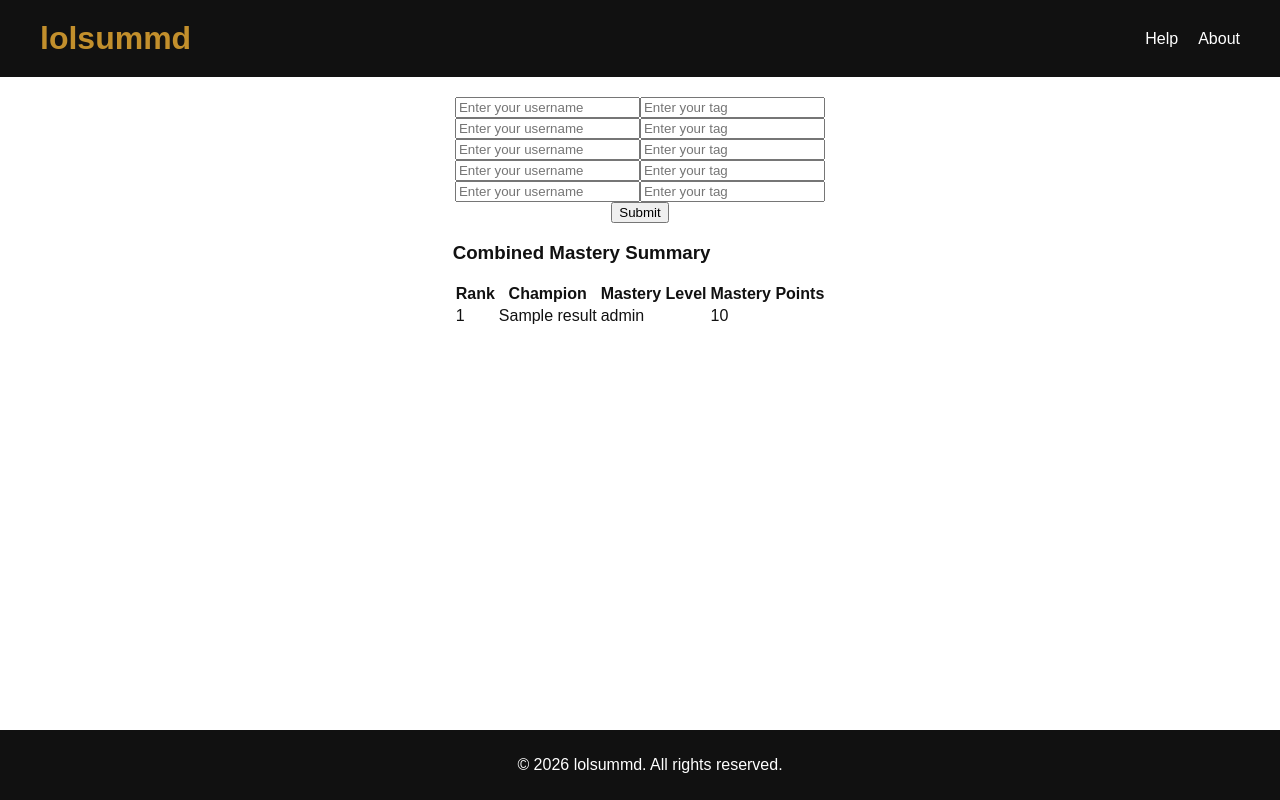
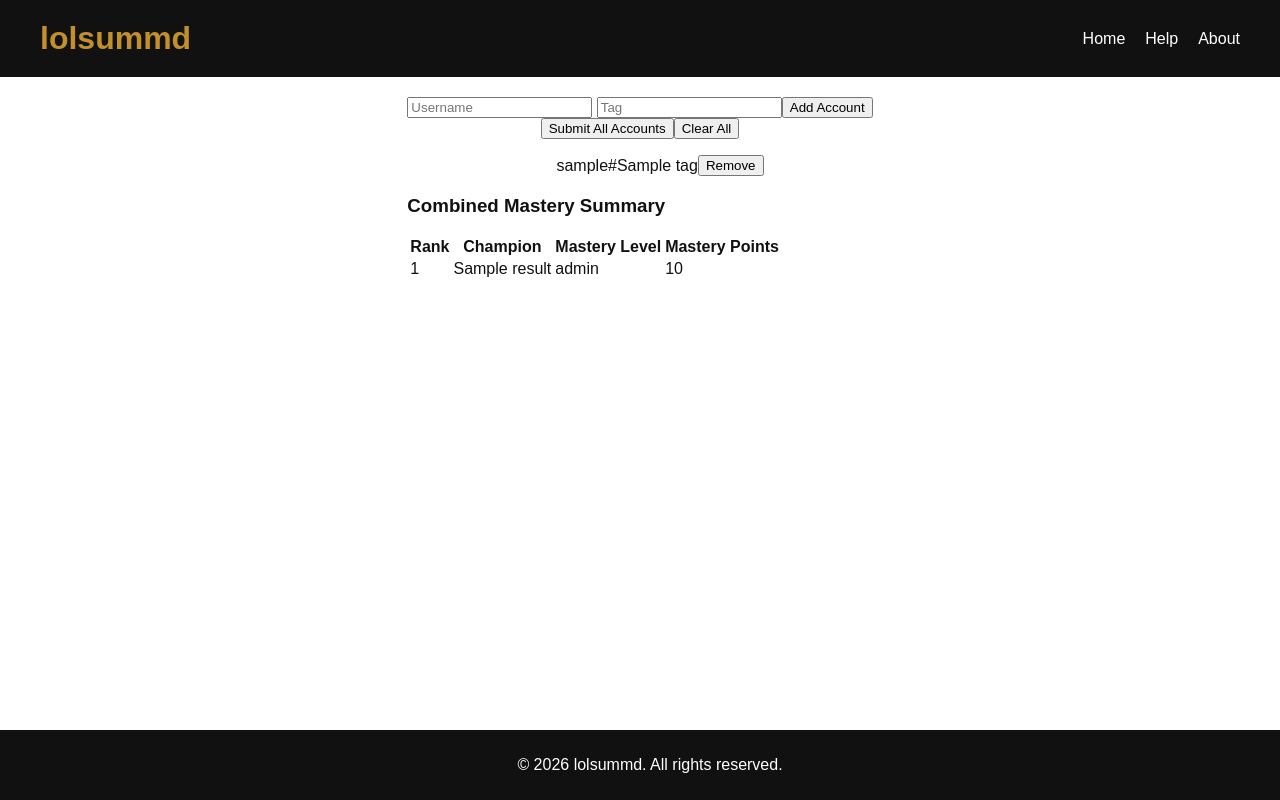
Before and after one commit to hutnerr/lolsummd, a Flask app: template templates/index.html in a window 1280 px wide. Run offline with Flask 3, Linux system fonts and the light colour scheme; the template is opened without the code that fills it: most values are stand-ins (such as "Sample title", 1, 10 or a date in 2020).

Commit message:
getting the flow down

```diff
--- a/app.py
+++ b/app.py
@@ -1,5 +1,6 @@
 import os
-from flask import Flask, render_template, request
+from flask import Flask, render_template, request, session
+from werkzeug.exceptions import HTTPException
 from util.riot_api_client import RiotAPIClient
 from util.clogger import Clogger
 from core.mastery_summarizer import summarize_mastery
@@ -10,44 +11,103 @@ Clogger.debugEnabled = False
 
 with open(KEY_FILEPATH, 'r') as f:
     key = f.read().strip()
-    try:
-        client: RiotAPIClient = RiotAPIClient(key)
-    except Exception as e:
-        Clogger.error(f"Failed to initialize RiotAPIClient: {e}")
+
+try:
+    client: RiotAPIClient = RiotAPIClient(key)
+except Exception as e:
+    Clogger.error(f"Failed to initialize RiotAPIClient: {e}")
 
 app: Flask = Flask(__name__)
+app.secret_key = os.urandom(24) # session management
 Clogger.info("Flask app initialized")
 
 # routes
 @app.route("/", methods=["GET", "POST"])
 def home():
+    if 'accounts' not in session:
+        session['accounts'] = []
+
     if request.method == "POST":
-        accounts = []
-        for i in range(1, 6):
-            username = request.form.get(f"username{i}")
-            tag = request.form.get(f"tag{i}")
+        action = request.form.get("action")
+
+        if action == "add":
+            username = request.form.get("username")
+            tag = request.form.get("tag")
 
             if username and tag:
-                accounts.append((username, tag))
+                account = (username, tag)
+                if account not in session['accounts']:
+                    session['accounts'].append(account)
+                    session.modified = True
+                    Clogger.action(f"Added account: {username}#{tag}")
+                else:
+                    Clogger.warn(f"Account {username}#{tag} already added")
 
-        Clogger.debug("Accounts submitted:")
-        for account in accounts:
-            Clogger.action(f"ASKING FOR: {account[0]}#{account[1]}")
+        elif action == "remove":
+            remove_index = int(request.form.get("remove_index"))
+            if 0 <= remove_index < len(session['accounts']):
+                removed = session['accounts'].pop(remove_index)
+                session.modified = True
+                Clogger.action(f"Removed account: {removed[0]}#{removed[1]}")
 
-        riot_accounts = client.get_accounts_by_names(accounts)
-        result = summarize_mastery(riot_accounts, client)
+        elif action == "clear":
+            session['accounts'] = []
+            session.modified = True
+            Clogger.action("Cleared all accounts")
 
-        return render_template("index.html", accounts=accounts, result=result)
+        elif action == "submit_all":
+            accounts = session['accounts']
 
-    return render_template("index.html")
+            if not accounts:
+                Clogger.warn("No accounts to submit")
+                return render_template("index.html", accounts=accounts)
+
+            Clogger.debug("Accounts submitted:")
+            for account in accounts:
+                Clogger.action(f"ASKING FOR: {account[0]}#{account[1]}")
+
+            riot_accounts = client.get_accounts_by_names(accounts)
+            result = summarize_mastery(riot_accounts, client)
+
+            return render_template("index.html", accounts=accounts, result=result)
+
+    return render_template("index.html", accounts=session.get('accounts', []))
 
 @app.route("/about")
 def about():
+    Clogger.action("About page requested")
     return render_template("about.html")
 
 @app.route("/help")
 def help():
+    Clogger.action("Help page requested")
     return render_template("help.html")
+
+@app.errorhandler(HTTPException)
+def handle_http_exception(e):
+    Clogger.warn(f"HTTP Exception: {e.code} - {e.name}")
+    return (
+        render_template(
+            "error.html",
+            code=e.code,
+            name=e.name,
+            description=e.description,
+        ),
+        e.code,
+    )
+
+@app.errorhandler(500)
+def internal_server_error(e):
+    Clogger.error(f"Internal Server Error: {e}")
+    return (
+        render_template(
+            "error.html",
+            code=500,
+            name="Internal Server Error",
+            description="Something went wrong on our end.",
+        ),
+        500,
+    )
 
 if __name__ == "__main__":
     app.run(debug=True, port=5000)
--- a/static/style.css
+++ b/static/style.css
@@ -8,9 +8,9 @@ body {
 }
 
 html, body {
-    height: 100%;
     width: 100%;
     margin: 0;
+    margin-bottom: 10%;
 }
 
 body {
--- a/templates/404.html
+++ /dev/null
@@ -1,5 +0,0 @@
-{% extends "base.html" %}
-{% block title %}lolsummd - 404 Not Found{% endblock %}
-{% block content %}
-<h2>404 - Not Found</h2>
-{% endblock %}
--- a/templates/base.html
+++ b/templates/base.html
@@ -11,6 +11,7 @@
         <nav>
             <h1 id="title"><a href="/">lolsummd</a></h1>
             <ul id="header-navbar-ul">
+                <li><a href="/">Home</a></li>
                 <li><a href="/help">Help</a></li>
                 <li><a href="/about">About</a></li>
             </ul>
--- a/templates/index.html
+++ b/templates/index.html
@@ -1,31 +1,48 @@
 {% extends "base.html" %}
 {% block title %}lolsummd - Home{% endblock %}
 {% block content %}
-<form method="POST" action="/">
-    <div class="input-box centered">
-        <input type="text" name="username1" placeholder="Enter your username">
-        <input type="text" name="tag1" placeholder="Enter your tag">
+<!-- <div id="overview">
+    <h2>Overview</h2>
+    <p>lolsummd allows you to combine the champion mastery data of multiple League of Legends accounts into one big summary.</p>
+</div> -->
+
+<form method="POST" action="/" id="addAccountForm" class="centered">
+    <div class="input-box">
+        <input type="text" name="username" placeholder="Username" required>
+        <input type="text" name="tag" placeholder="Tag" required>
     </div>
-    <div class="input-box centered">
-        <input type="text" name="username2" placeholder="Enter your username">
-        <input type="text" name="tag2" placeholder="Enter your tag">
+    <button type="submit">Add Account</button>
+    <input type="hidden" name="action" value="add">
+</form>
+
+<div id="accounts">
+    {% if accounts %}
+    <div class="centered">
+        <form method="POST" action="/">
+            <input type="hidden" name="action" value="submit_all">
+            <button type="submit">Submit All Accounts</button>
+        </form>
+
+        <form method="POST" action="/">
+            <input type="hidden" name="action" value="clear">
+            <button type="submit">Clear All</button>
+        </form>
     </div>
-    <div class="input-box centered">
-        <input type="text" name="username3" placeholder="Enter your username">
-        <input type="text" name="tag3" placeholder="Enter your tag">
-    </div>
-    <div class="input-box centered">
-        <input type="text" name="username4" placeholder="Enter your username">
-        <input type="text" name="tag4" placeholder="Enter your tag">
-    </div>
-    <div class="input-box centered">
-        <input type="text" name="username5" placeholder="Enter your username">
-        <input type="text" name="tag5" placeholder="Enter your tag">
-    </div>
-    <div class="centered">
-        <button type="submit">Submit</button>
-    </div>
-</form>
+
+    <ul>
+        {% for username, tag in accounts %}
+        <li class="centered">
+            {{ username }}#{{ tag }}
+            <form method="POST" action="/" class="centered">
+                <input type="hidden" name="action" value="remove">
+                <input type="hidden" name="remove_index" value="{{ loop.index0 }}">
+                <button type="submit">Remove</button>
+            </form>
+        </li>
+        {% endfor %}
+    </ul>
+    {% endif %}
+</div>
 
 {% if result %}
 <div id="output">
```
Also changed, not shown: templates/error.html (added, +14 -0 lines), todo.txt (added, +14 -0 lines).
